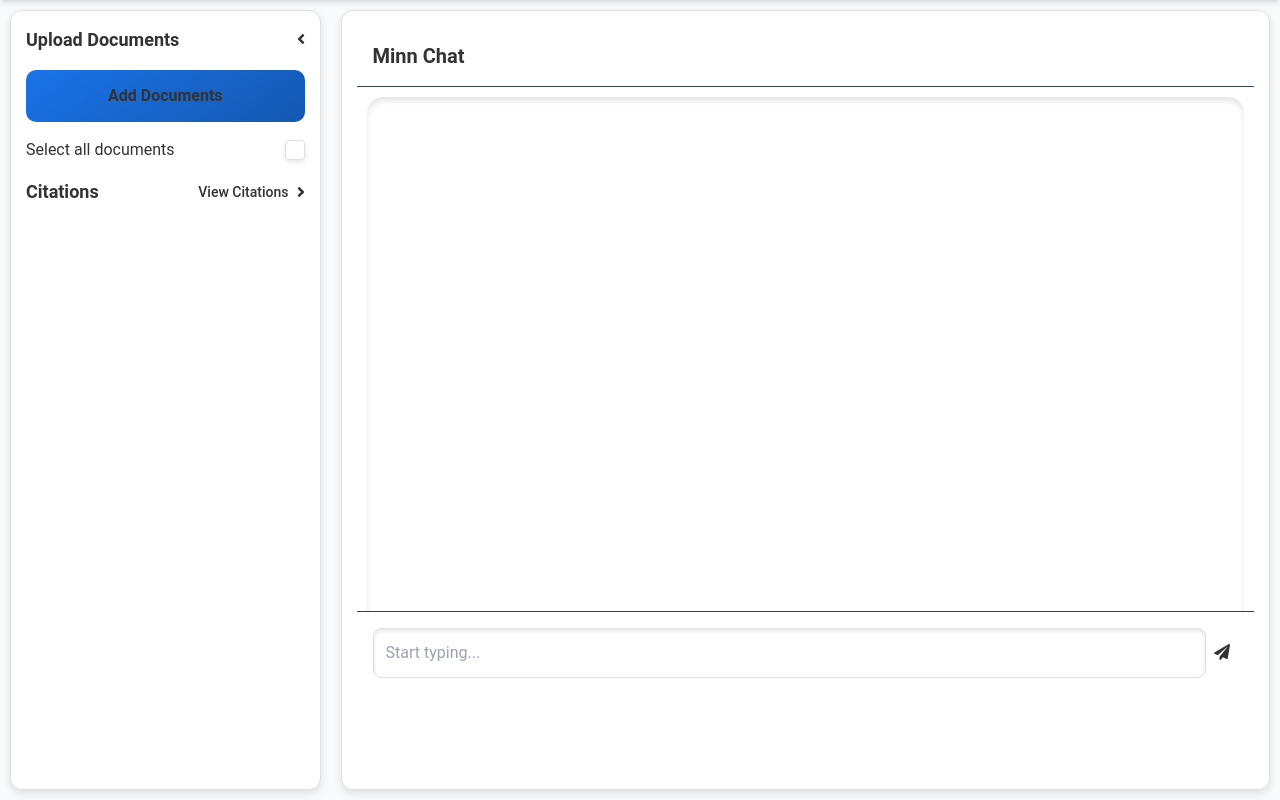
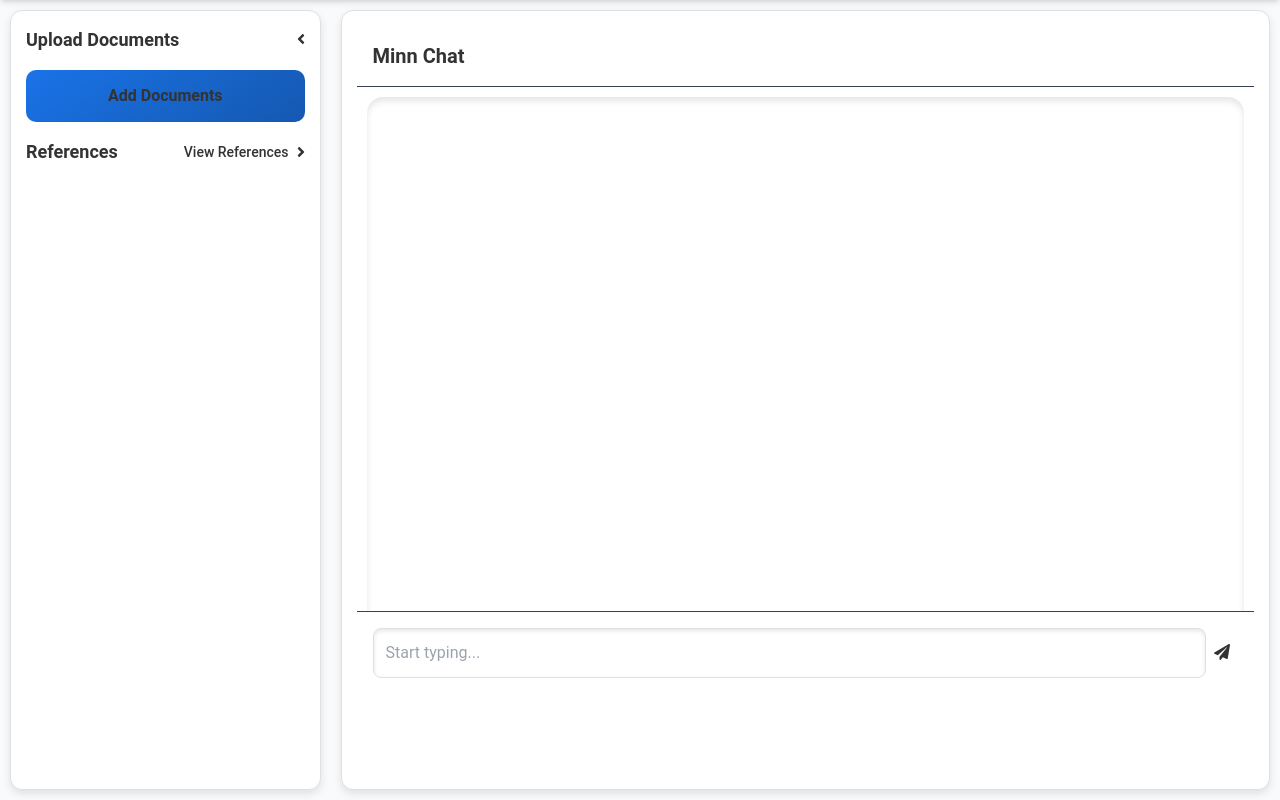
Before and after one commit to Rishabhcodes65536/AI_COMPLIANCE, a Flask app: page /files in a window 1280 px wide. Shown: the part 106-906 px from the top of the page. Run offline with Flask 3, Linux system fonts and the light colour scheme; the visitor is signed in with stand-in values (Sample User, id 1); some libraries are stand-ins or nearby versions.

Commit message:
minor bug changes

```diff
--- a/templates/files.html
+++ b/templates/files.html
@@ -444,7 +444,7 @@ button.copy-button:hover {
           Add Documents
         </button>
         <div id="sourceList" class="mt-4 space-y-3">
-          <div class="flex items-center justify-between">
+          <div id="selectAllContainer" class="flex items-center justify-between hidden">
             <span>Select all documents</span>
             <input type="checkbox" id="selectAll" />
           </div>
@@ -452,9 +452,9 @@ button.copy-button:hover {
         <div id="citationContainer" class="relative mt-4">
           <!-- Flex container for citation button with dynamic arrow -->
           <div class="flex items-center justify-between mb-4">
-            <h1 class="text-lg font-semibold">Citations</h1>
+            <h1 class="text-lg font-semibold">References</h1>
             <div id="citationToggle" class="flex items-center cursor-pointer">
-              <span class="text-sm font-medium">View Citations</span>
+              <span class="text-sm font-medium">View References</span>
               <i
                 id="citationArrow"
                 class="ml-2 fas fa-angle-right transition-transform duration-300"
@@ -616,6 +616,7 @@ button.copy-button:hover {
       const closeModal = document.getElementById("closeModal");
       const fileInput = document.getElementById("fileInput");
       const sourceList = document.getElementById("sourceList");
+      const selectAllContainer = document.getElementById("selectAllContainer");
       const submitSources = document.getElementById("submitSources");
       const selectAll = document.getElementById("selectAll");
       const progressBar = document.getElementById("progressBar");
@@ -664,6 +665,12 @@ button.copy-button:hover {
         const progressPercentage = (uploadedFiles.size / 50) * 100;
         progressBar.style.width = `${Math.min(progressPercentage, 100)}%`;
         fileCount.textContent = `${uploadedFiles.size}/50`;
+
+        if (uploadedFiles.size > 0) {
+          selectAllContainer.classList.remove("hidden");
+        } else {
+          selectAllContainer.classList.add("hidden");
+        }
 
         fileInput.value = "";
       };
--- a/templates/new_ui.html
+++ b/templates/new_ui.html
@@ -42,6 +42,7 @@
         .text-gradient {
             background: -webkit-linear-gradient(45deg, #4A90E2, #50E3C2);
             -webkit-background-clip: text;
+            background-clip: text;
             -webkit-text-fill-color: transparent;
         }
 
@@ -494,7 +495,7 @@
 <!-- New Section: PDF Previews -->
 <section class="py-16 bg-gray-50 dark:bg-gray-900" data-aos="fade-up">
     <div class="container mx-auto px-6">
-        <h2 class="text-4xl font-bold text-gray-800 dark:text-gray-200 text-center mb-12">Explore 245D Structured Data</h2>
+        <h2 class="text-4xl font-bold text-gray-800 dark:text-gray-200 text-center mb-12">E-Docs</h2>
         <p class="text-lg text-gray-600 dark:text-gray-400 text-center mb-8">
             The official resources our AI follows to ensure compliance and accuracy.
         </p>
```
